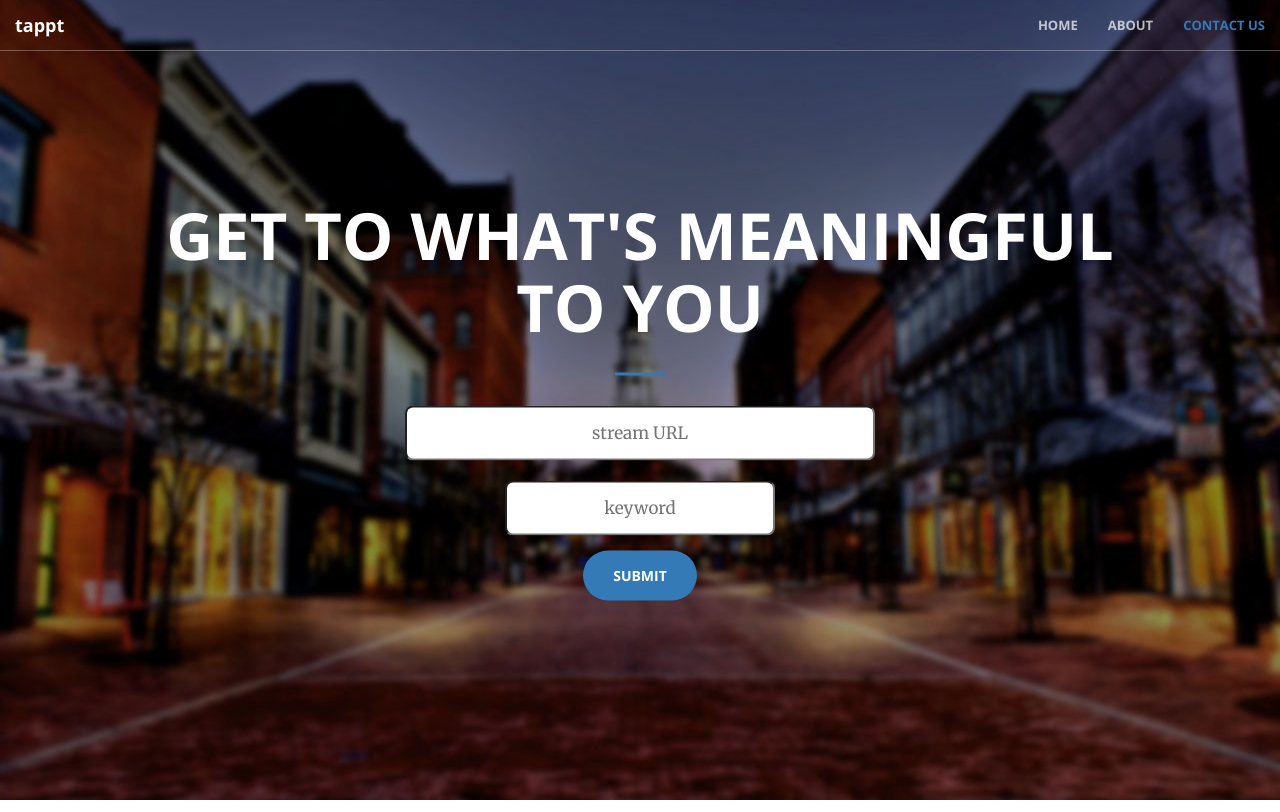
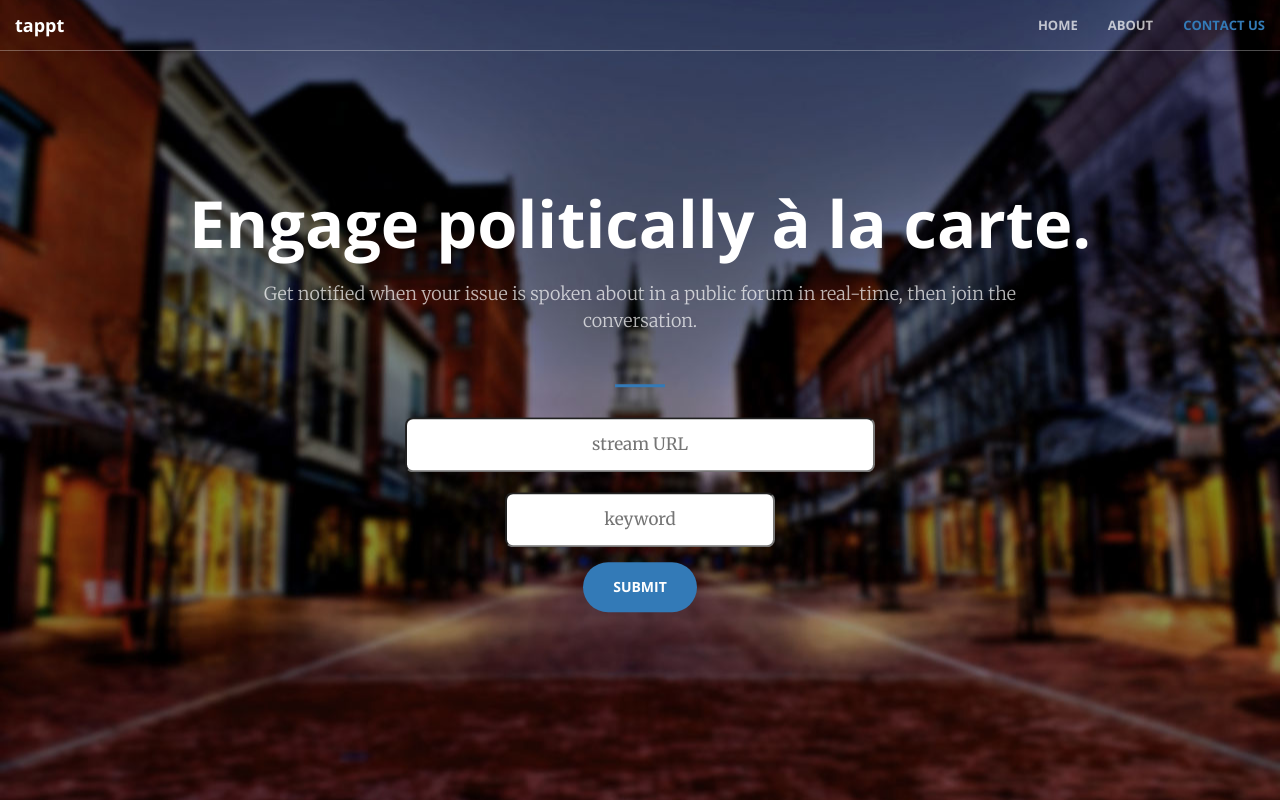
Before and after one commit to breezey12/tappt, a Flask app: page / in a window 1280 px wide. Shown: the top 812 px of the page. Run offline with Flask 2, Linux system fonts and the light colour scheme; parts of the project's set-up code (start-up, migrations or seed data) failed here and were passed over; some libraries are stand-ins or nearby versions.

Commit message:
title and subtitle

```diff
--- a/app/static/css/creative.css
+++ b/app/static/css/creative.css
@@ -195,7 +195,6 @@ header .header-content {
 header .header-content .header-content-inner h1 {
     margin-top: 0;
     margin-bottom: 0;
-    text-transform: uppercase;
     font-weight: 700;
 }
 
--- a/app/templates/index.html
+++ b/app/templates/index.html
@@ -71,7 +71,9 @@
     <header id="home">
         <div class="header-content">
             <div class="header-content-inner">
-                <h1>Get to what's meaningful to you</h1>
+                <h1>Engage politically &agrave; la carte.</h1>
+                <br>
+                <p>Get notified when your issue is spoken about in a public forum in real-time, then join the conversation.</p>
                 <hr>
                 <form method="post" action="">
                     <input class="form" type="text" name="youtube_url" placeholder="stream URL" value="{{ request.form.youtube_url }}">
```
